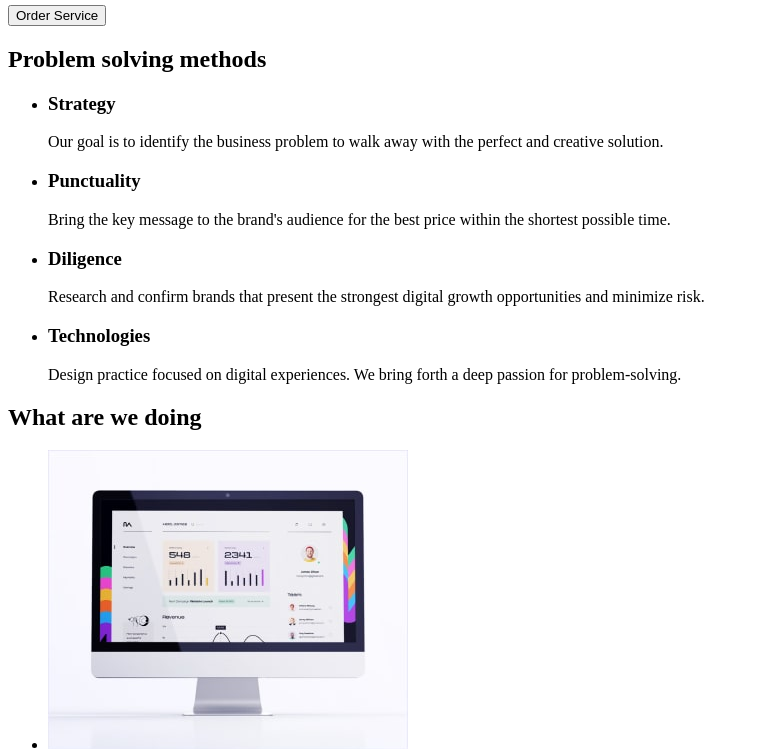
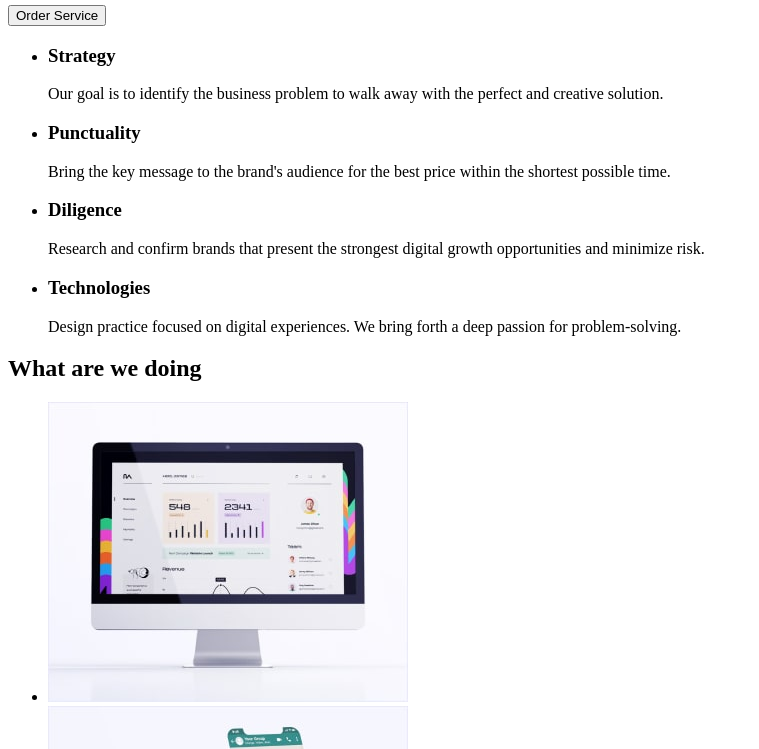
Before and after one commit to SergBohdan/goit-markup-hw-01, a plain HTML site: page index.html in a window 1280 px wide. Shown: the part 210-959 px from the top of the page, without its empty margins (0-759 px from the left). Drawn offline with Linux system fonts and the light colour scheme.

Commit message:
Update index.html

```diff
--- a/index.html
+++ b/index.html
@@ -40,7 +40,7 @@
       <!-- Section with invisible header -->
 
       <section>
-        <h2 type="hidden">Problem solving methods</h2>
+        <h2 hidden>Problem solving methods</h2>
         <ul>
           <li>
             <h3>Strategy</h3>
```
